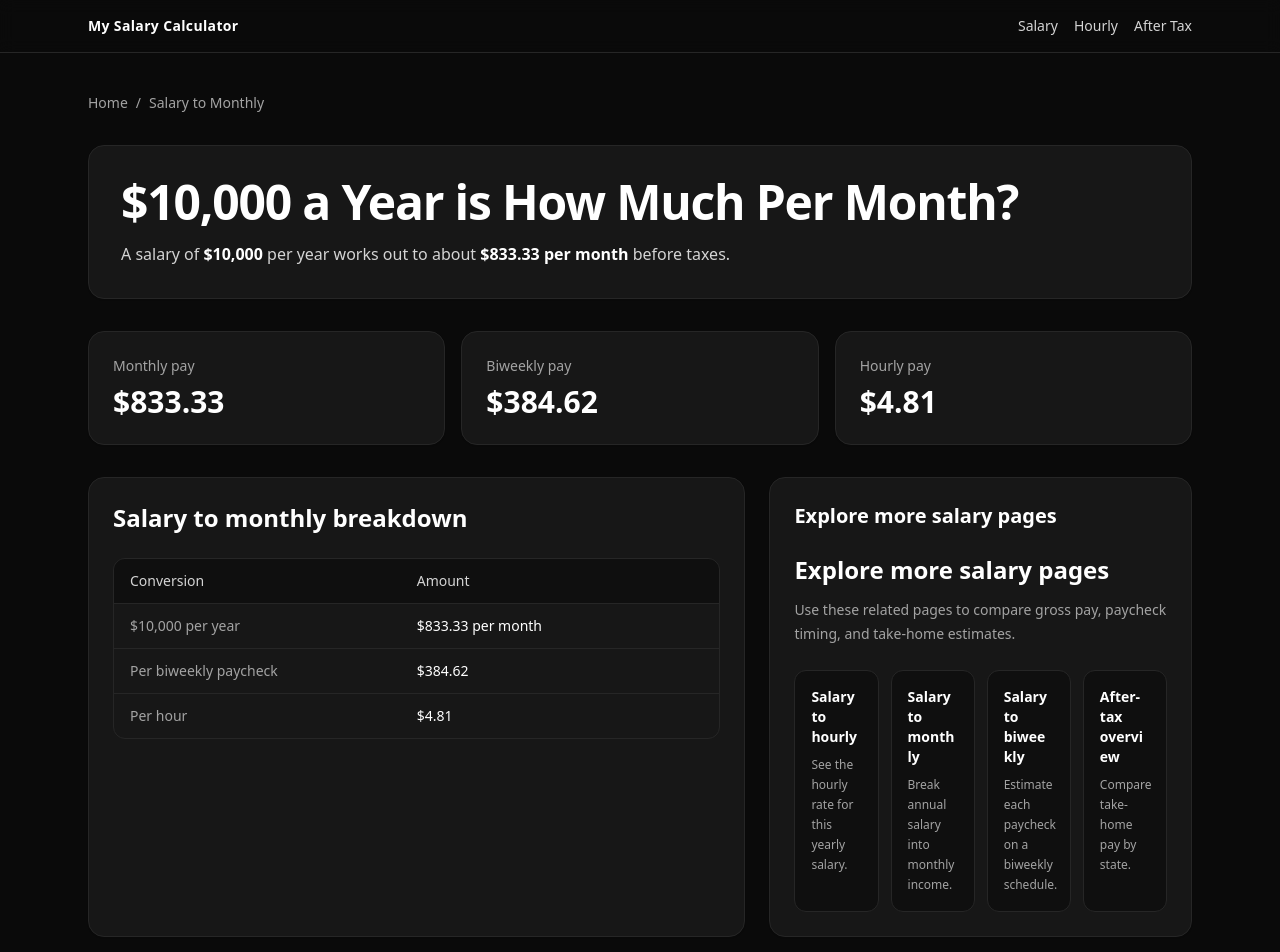
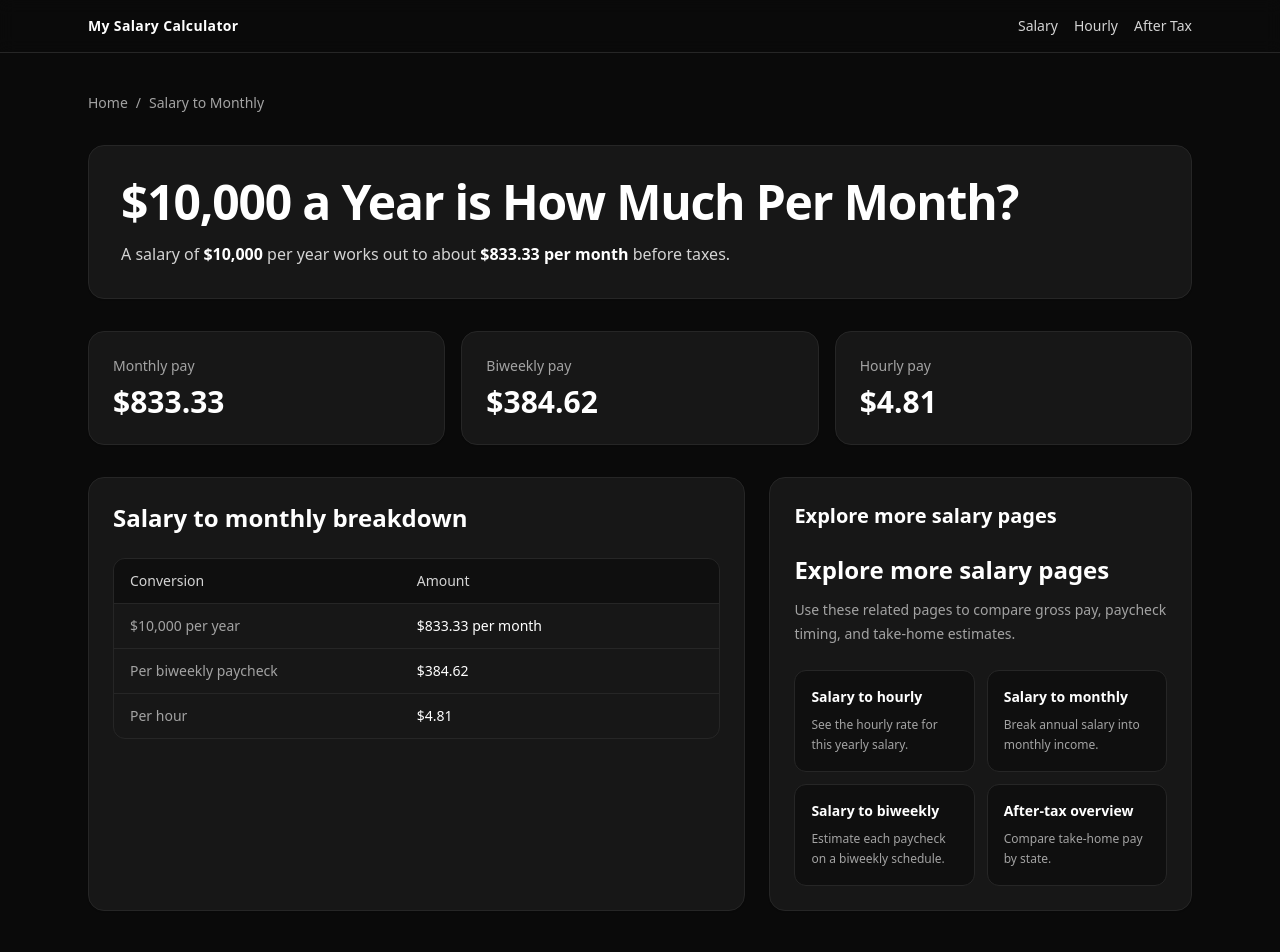
Before and after one commit to mrmagik03/salary-calculator, a Next.js app: page /salary/10000/monthly in a window 1280 px wide. Shown: the top 952 px of the page. Built offline with nearby package versions, Linux system fonts and the light colour scheme.

Commit message:
Update ValueLinks.tsx

```diff
--- a/components/ValueLinks.tsx
+++ b/components/ValueLinks.tsx
@@ -22,7 +22,7 @@ const STATES: State[] = [
   { slug: "massachusetts", name: "Massachusetts", shortName: "Mass." },
   { slug: "michigan", name: "Michigan" },
   { slug: "new-jersey", name: "New Jersey", shortName: "N. Jersey" },
-  { slug: "new-york", name: "New York", shortName: "New York" },
+  { slug: "new-york", name: "New York" },
   { slug: "north-carolina", name: "North Carolina", shortName: "N. Carolina" },
   { slug: "ohio", name: "Ohio" },
   { slug: "pennsylvania", name: "Pennsylvania", shortName: "Penn." },
@@ -43,13 +43,9 @@ function ConversionCard({
   return (
     <Link
       href={href}
-      className="group block rounded-xl border border-neutral-800 bg-neutral-950/60 p-4 transition hover:border-neutral-700 hover:bg-neutral-950"
+      className="block rounded-xl border border-neutral-800 bg-neutral-950/60 p-4 transition hover:border-neutral-700 hover:bg-neutral-950"
     >
-      <div className="min-h-[3rem]">
-        <div className="text-sm font-semibold leading-5 text-white break-words">
-          {title}
-        </div>
-      </div>
+      <div className="text-sm font-semibold leading-5 text-white">{title}</div>
       <p className="mt-2 text-xs leading-5 text-neutral-400">{description}</p>
     </Link>
   );
@@ -68,7 +64,7 @@ function StatePill({
       className="flex min-h-[44px] items-center justify-center rounded-lg border border-neutral-800 bg-neutral-950/60 px-3 py-2 text-center text-xs font-medium leading-4 text-neutral-200 transition hover:border-neutral-700 hover:bg-neutral-950"
       title={label}
     >
-      <span className="break-words">{label}</span>
+      <span>{label}</span>
     </Link>
   );
 }
@@ -115,7 +111,7 @@ export default function ValueLinks({
           take-home estimates.
         </p>
 
-        <div className="mt-6 grid gap-3 sm:grid-cols-2 xl:grid-cols-4">
+        <div className="mt-6 grid gap-3 sm:grid-cols-2">
           {conversionLinks.map((link) => (
             <ConversionCard
               key={link.href}
@@ -133,7 +129,7 @@ export default function ValueLinks({
             Compare take-home pay in other states
           </h2>
 
-          <div className="mt-4 grid grid-cols-2 gap-3 sm:grid-cols-3 lg:grid-cols-4">
+          <div className="mt-4 grid grid-cols-2 gap-3 sm:grid-cols-3">
             {otherStates.map((state) => (
               <StatePill
                 key={state.slug}
```
